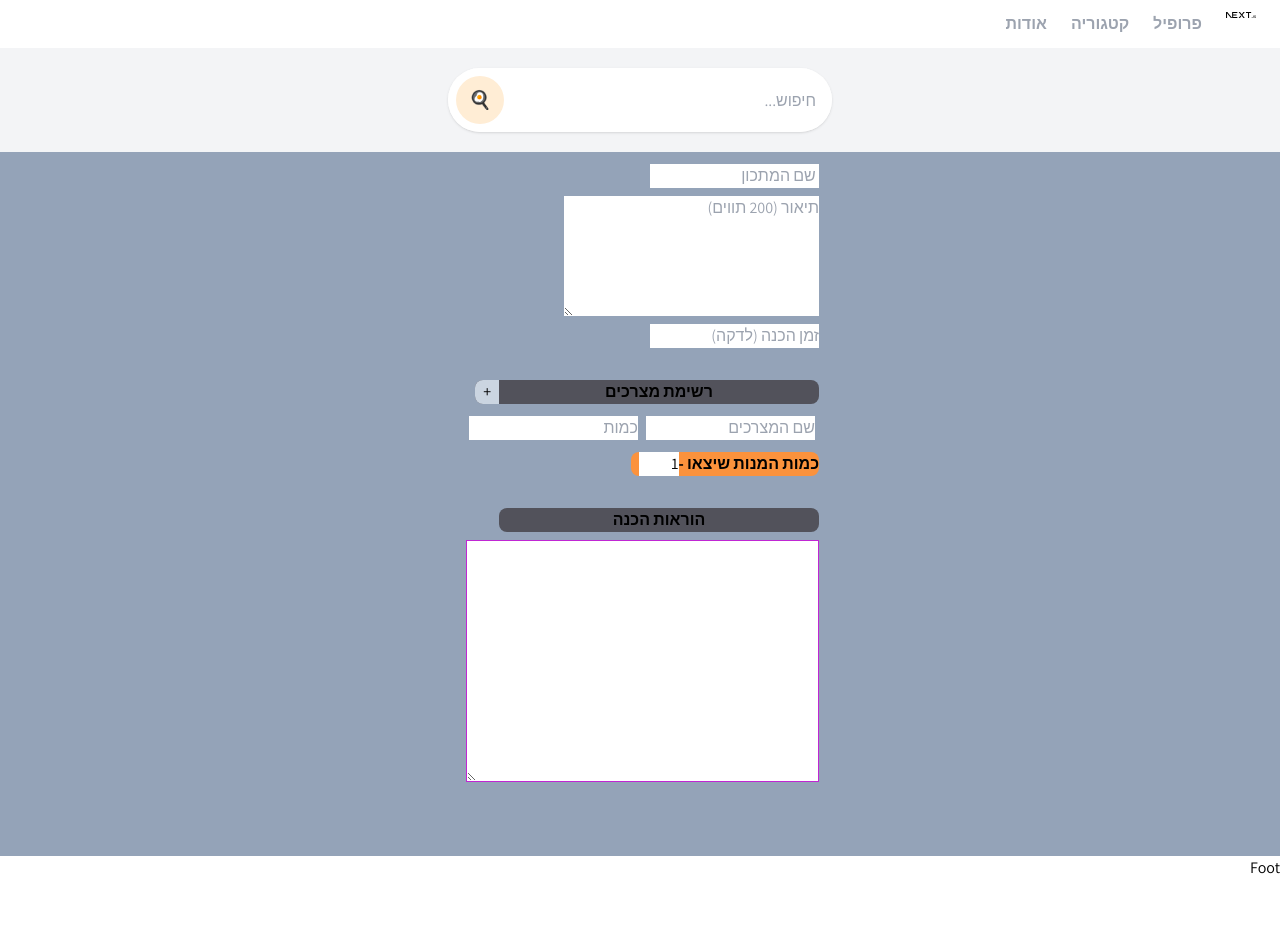
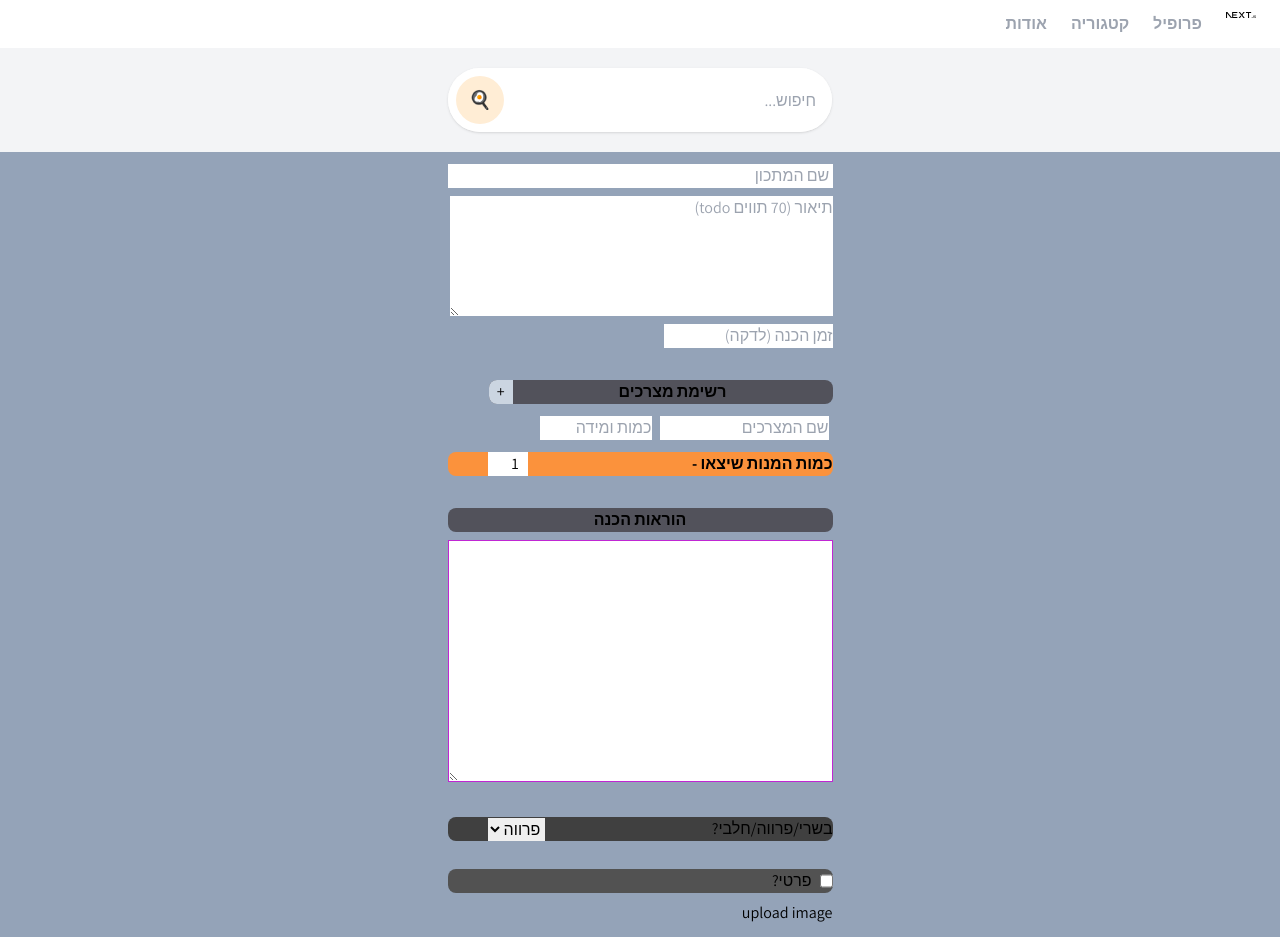
Before and after one commit to david8664/GenerationsRecipes, a Next.js app: page /recipe/create in a window 1280 px wide. Shown: the top 941 px of the page. Before the commit the page ends 880 px from the top, so only its background shows below. Built offline with nearby package versions, Linux system fonts and the light colour scheme.

Commit message:
create recipe

```diff
--- a/app/(recipe)/recipe/create/page.jsx
+++ b/app/(recipe)/recipe/create/page.jsx
@@ -6,6 +6,8 @@ export default function createRecipe() {
   const [equipmentList, setEquipmentList] = useState([
     { equipmentName: "", amount: "" },
   ]);
+
+  const [imageList, setImageList] = useState();
 
   // useEffect(()=>{addEquipment()},[])
   useEffect(() => {}, [equipmentList]);
@@ -32,6 +34,7 @@ export default function createRecipe() {
     <div className="w-full flex justify-center">
       <form className="even:border even:border-black items-start  m-3 flex flex-col gap-2 w-min justify-center">
         <input
+        className="w-full"
           type="text"
           placeholder=" שם המתכון"
           name="recipeName"
@@ -40,8 +43,8 @@ export default function createRecipe() {
         <textarea
           name="discription"
           id="discription"
-          placeholder="תיאור (200 תווים)"
-          cols="30"
+          placeholder="תיאור (70 תווים todo)"
+          cols="46"
           rows="5"
         ></textarea>
         <input
@@ -80,12 +83,12 @@ export default function createRecipe() {
                   }}
                 />
                 <input
-                  className=" mr-2"
+                  className=" mr-2 w-28"
                   type="text"
                   name="amount"
                   id={index}
                   value={item.amount}
-                  placeholder="כמות"
+                  placeholder="כמות ומידה "
                   onChange={(e) => {
                     updateEquipment(e.target.value, e.target.name, e.target.id);
                   }}
@@ -97,16 +100,16 @@ export default function createRecipe() {
                   }}
                   className="font-semibold mr-1 cursor-pointer"
                 >
-                  {index ? "הסר" : ""}
+                  {index ? "🗑" : " "}
                 </h3>
               </div>
             );
           })}
         </div>
-        <div className="bg-orange-400 rounded-lg inline-flex place-content-between items-center ">
+        <div className="w-full bg-orange-400 rounded-lg inline-flex place-content-between items-center ">
           <h3 className="font-bold">כמות המנות שיצאו -</h3>
           <input
-            className=" w-10 ml-2 text-black"
+            className=" w-10 ml-10 content-start text-center text-black"
             type="number"
             name="yald"
             min={1}
@@ -115,10 +118,8 @@ export default function createRecipe() {
           />
         </div>
 
-
-
-        <div className="bg-zinc-600 rounded-lg text-center mt-6 inline-flex place-content-between items-center ">
-          <h3 className="font-bold w-80"> הוראות הכנה </h3>
+        <div className="w-full bg-zinc-600 rounded-lg text-center mt-6 inline-flex place-content-between items-center ">
+          <h3 className="font-bold w-full"> הוראות הכנה </h3>
           {/* <h3
             className="ml-2"
             onClick={() => {
@@ -127,48 +128,67 @@ export default function createRecipe() {
           >
             +
           </h3> */}
+          {/* Ingredients */}
         </div>
+        <div className="w-full">
+          <textarea
+            name="Ingredients"
+            id="Ingredients"
+            cols="46"
+            rows="10"
+            className="border  border-fuchsia-600"
+          >
+            {" "}
+          </textarea>
+        </div>
+
+        <div className="mt-5 bg-neutral-700 inline-flex place-content-between items-center rounded-lg w-full">
+          בשרי/פרווה/חלבי?
+          <select
+            name="select1"
+            id=""
+            className="content-start mx-10 text-center"
+          >
+            <option value="0">בחר </option>
+            <option value="1">בשרי</option>
+            <option value="2" selected>
+              פרווה
+            </option>
+            <option value="3">חלבי</option>
+          </select>
+        </div>
+        <div className="mt-5 inline-flex bg-neutral-600 w-full rounded-lg">
+          <input type="checkbox" name="privatebox" id="privatebox" />
+          <p className="mx-2">פרטי?</p>
+        </div>
+
         <div className="">
-<textarea name="Ingredients" id="Ingredients" cols="42" rows="10"
-className="border  border-fuchsia-600"
-> </textarea>
+          <input
+            type="file"
+            name=""
+            id="filecreate"
+            accept="image/*"
+            onChange={(e) => {
+              let file = e.target.files[0];
+              if (file) {
+                const imageUrl = URL.createObjectURL(file);
+                setImageList( imageUrl);
+              }
+            }}
+            // onChange={(e) =>console.log(e.target.files[0])}
+            className="hidden"
+          />
+          <label htmlFor="filecreate">upload image</label>
+          </div>
+          {imageList && <img src={imageList} alt="jhg"  />
+           }
+        {/* const [imageList, setImageList] = useState([]) */}
 
-          {/* {equipmentList.map((item, index) => {
-            return (
-              <div
-                key={index}
-                className="inline-flex m-1 place-content-between items-center"
-              >
-                <input
-                  type="text"
-                  name="equipmentName"
-                  id={index}
-                  value={item.equipmentName}
-                  placeholder="פעולה
-                   "
-                  onChange={(e) => {
-                    updateEquipment(e.target.value, e.target.name, e.target.id);
-                  }}
-                />
-
-                <h3
-                  id={index}
-                  onClick={(e) => {
-                    deleteEquipmen(e.target.id);
-                  }}
-                  className="font-semibold mr-1"
-                >
-                  {index ? "הסר" : ""}
-                </h3>
-              </div>
-            );
-          })} */}
-        </div>
         {/* image
 Recipe Name
 Discription
-Preparation Time
-Ingredients
+// Preparation Time
+
 Instructions
 Tags
 private / public
--- a/app/(user)/login/page.jsx
+++ b/app/(user)/login/page.jsx
@@ -4,7 +4,7 @@
 // };
 "use client";
 import { useEffect, useState } from "react";
-import LoginButton from "../../components/ui/LoginButton";
+// import LoginButton from "../../components/ui/LoginButton";
 
 
 export default function login() {
```
